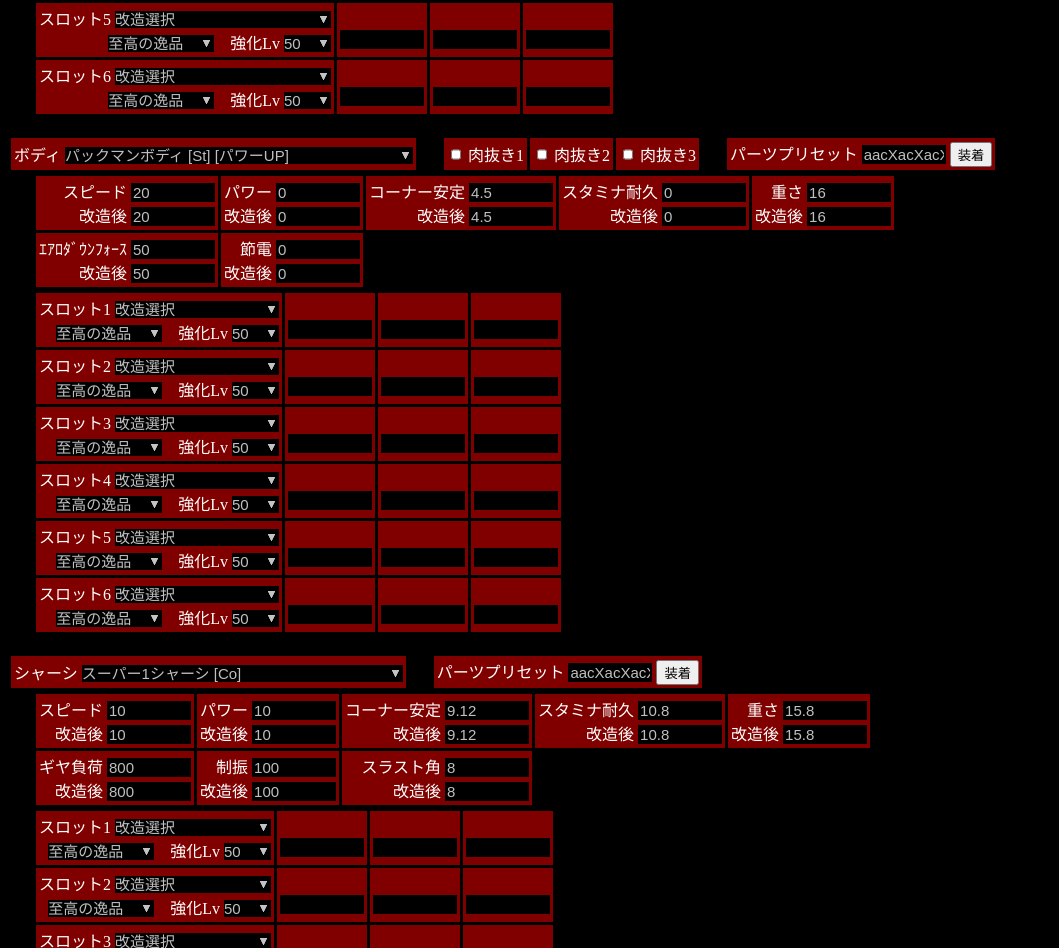
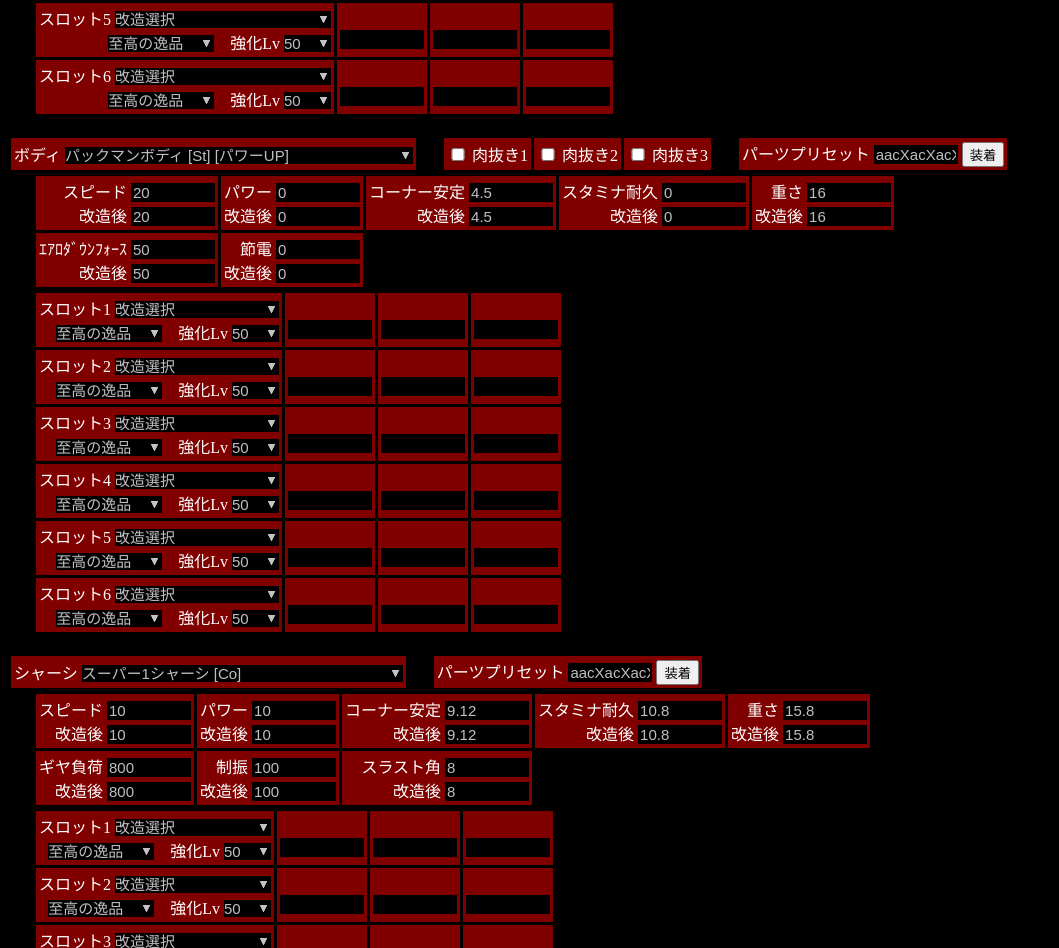
Before and after one commit to autorank-4wdminigp/autorank-4wdminigp.github.io, a plain HTML site: page mains.html in a window 1280 px wide. Shown: the part 909-1857 px from the top of the page, without its empty margins (0-1059 px from the left). Drawn offline with Linux system fonts and the light colour scheme.

Commit message:
Add files via upload

```diff
--- a/mains.css
+++ b/mains.css
@@ -25,8 +25,8 @@ td {
   border-style: none;
   color: #000000;
   background-color: #800000;
-  font-size: 15px;
-  width: 10px;
+  font-size: 19px;
+  width: 14px;
 }
 .csinput2 {
   border-style: none;
```
